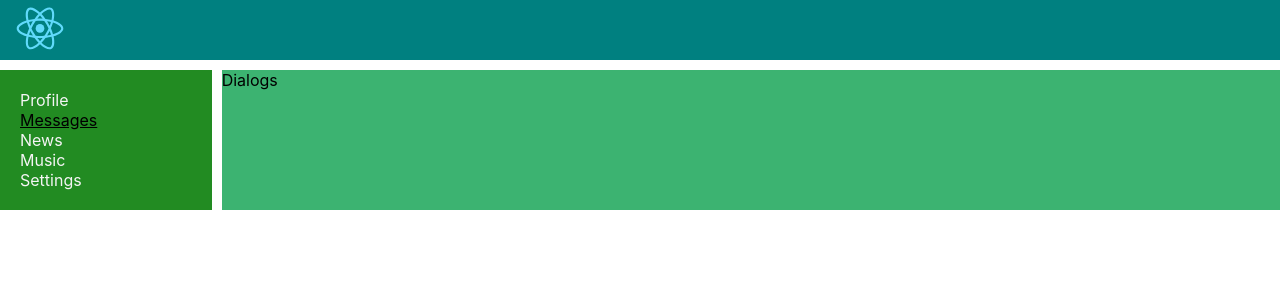
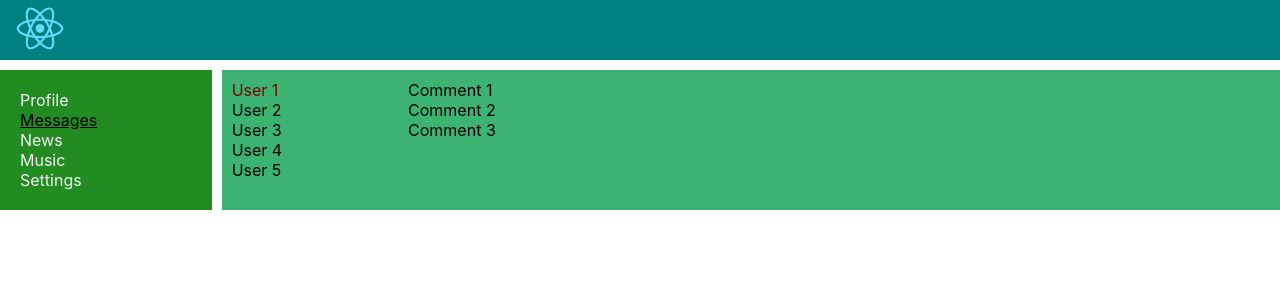
Before and after one commit to shadow-zone86/my-social-network, a React (Create React App) app: page /dialog in a window 1280 px wide. Shown: the top 300 px of the page. Built offline with nearby package versions, Linux system fonts and the light colour scheme.

Commit message:
Making up the dialogs page

```diff
--- a/src/components/Dialog/Dialog.jsx
+++ b/src/components/Dialog/Dialog.jsx
@@ -1,10 +1,37 @@
 import React from 'react'
-//import classes from './Dialog.module.css'
+import classes from './Dialog.module.css'
 
 const Dialog = () => {
     return (
-        <div>
-            Dialogs
+        <div className={classes.dialogs}>
+            <div className={classes.users}>
+                <div className={classes.item + ' ' + classes.active}>
+                    User 1
+                </div>
+                <div className={classes.item}>
+                    User 2
+                </div>
+                <div className={classes.item}>
+                    User 3
+                </div>
+                <div className={classes.item}>
+                    User 4
+                </div>
+                <div className={classes.item}>
+                    User 5
+                </div>
+            </div>
+            <div className={classes.messages}>
+                <div className={classes.message}>
+                    Comment 1
+                </div>
+                <div className={classes.message}>
+                    Comment 2
+                </div>
+                <div className={classes.message}>
+                    Comment 3
+                </div>
+            </div>
         </div>
     )
 }
--- a/src/components/Dialog/Dialog.module.css
+++ b/src/components/Dialog/Dialog.module.css
@@ -0,0 +1,16 @@
+.dialogs {
+    display: grid;
+    grid-template-columns: 2fr 10fr;
+}
+
+.users {
+    padding: 10px;
+}
+
+.users .active {
+    color: maroon;
+}
+
+.messages {
+    padding: 10px;
+}
```
